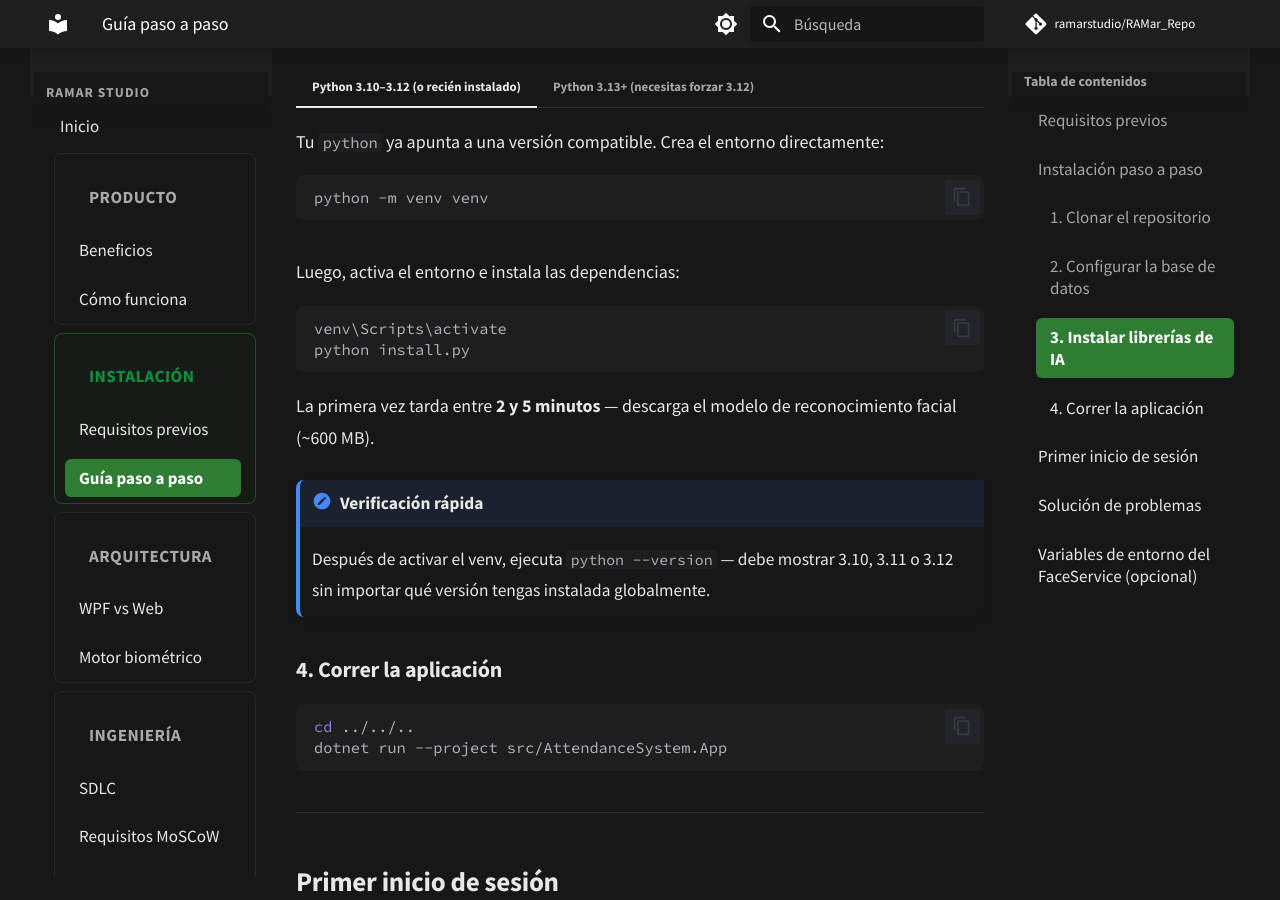
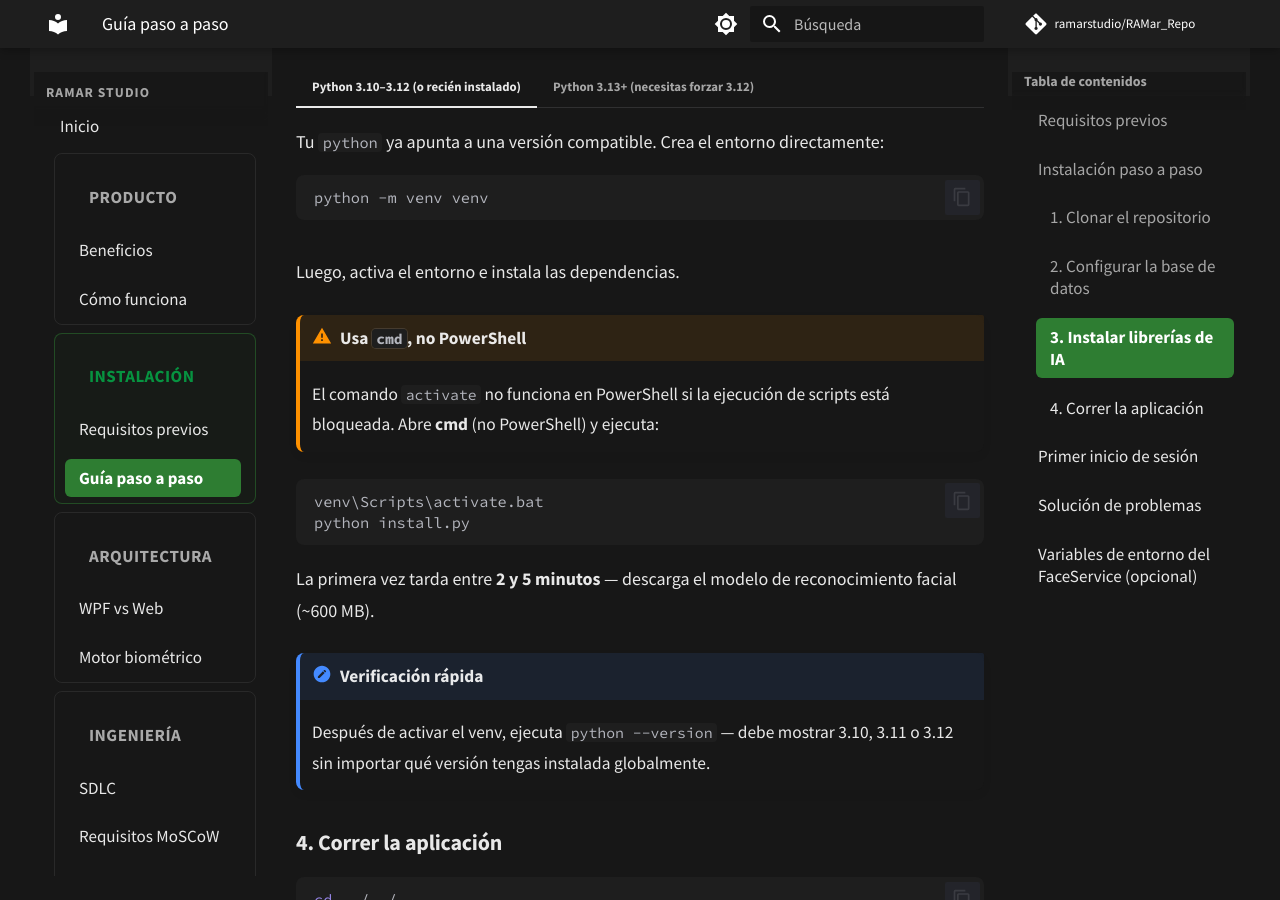
Before and after one commit to ramarstudio/RAMar_Repo, an MkDocs documentation site: the page built from docs/instalacion/guia.md, in a window 1280 px wide and 900 px high, scrolled down 2776 px. Built offline with MkDocs 1.6.1 and Material for MkDocs 9.7.7, drawn with Linux system fonts in a browser that asks for light colours; comment, search, counter and statistics services are not loaded.

Commit message:
docs: usar activate.bat y advertir usar cmd en vez de PowerShell

````diff
--- a/docs/instalacion/guia.md
+++ b/docs/instalacion/guia.md
@@ -106,10 +106,13 @@ python --version
     !!! tip "¿Cómo funciona `py -3.12`?"
         Windows instala un programa llamado **Python Launcher** (`py.exe`) que permite elegir entre varias versiones de Python instaladas. `py -3.12` le dice que use específicamente la 3.12, ignorando la 3.13.
 
-Luego, activa el entorno e instala las dependencias:
+Luego, activa el entorno e instala las dependencias.
+
+!!! warning "Usa `cmd`, no PowerShell"
+    El comando `activate` no funciona en PowerShell si la ejecución de scripts está bloqueada. Abre **cmd** (no PowerShell) y ejecuta:
 
 ```cmd
-venv\Scripts\activate
+venv\Scripts\activate.bat
 python install.py
 ```
 
````
